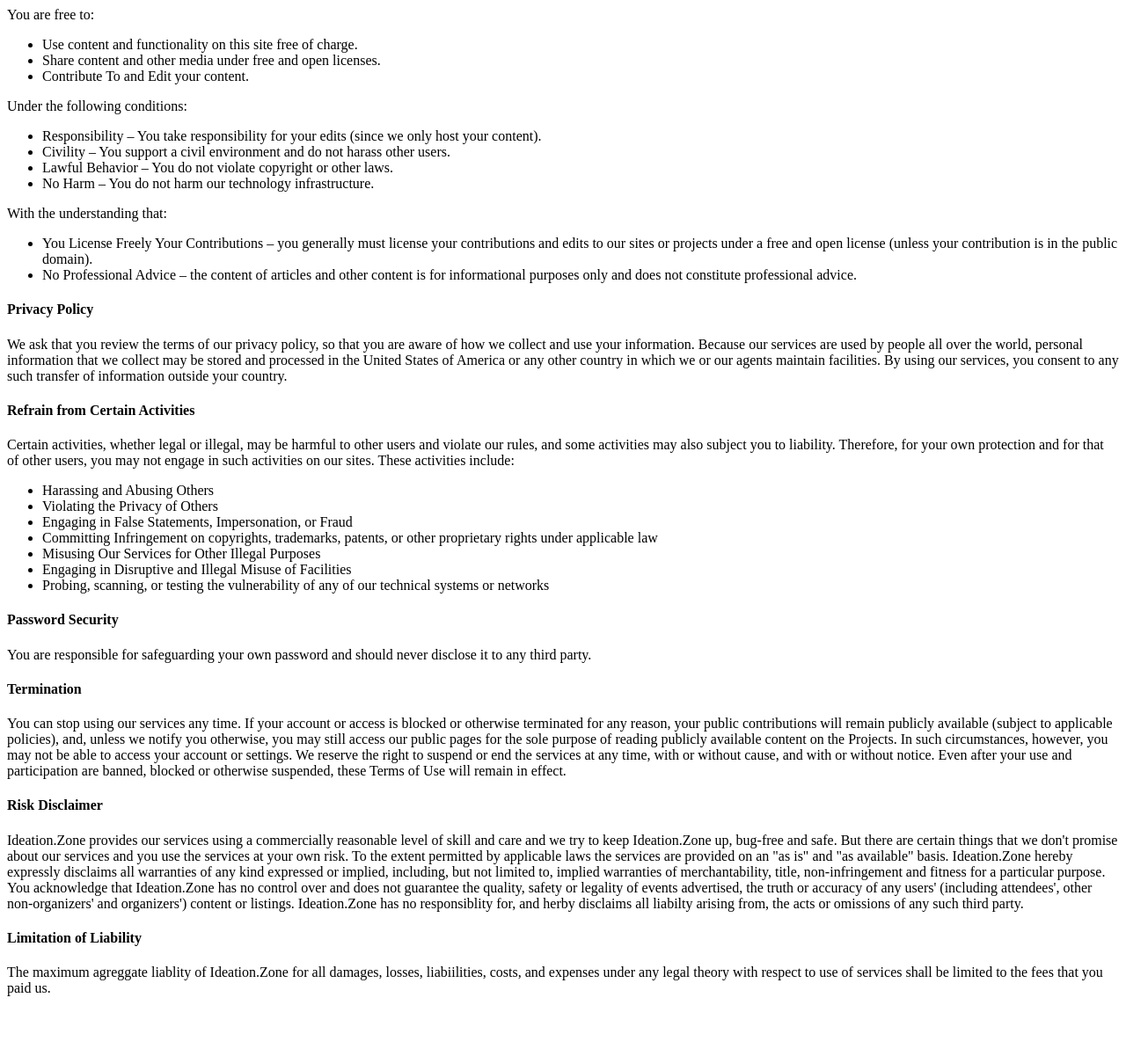
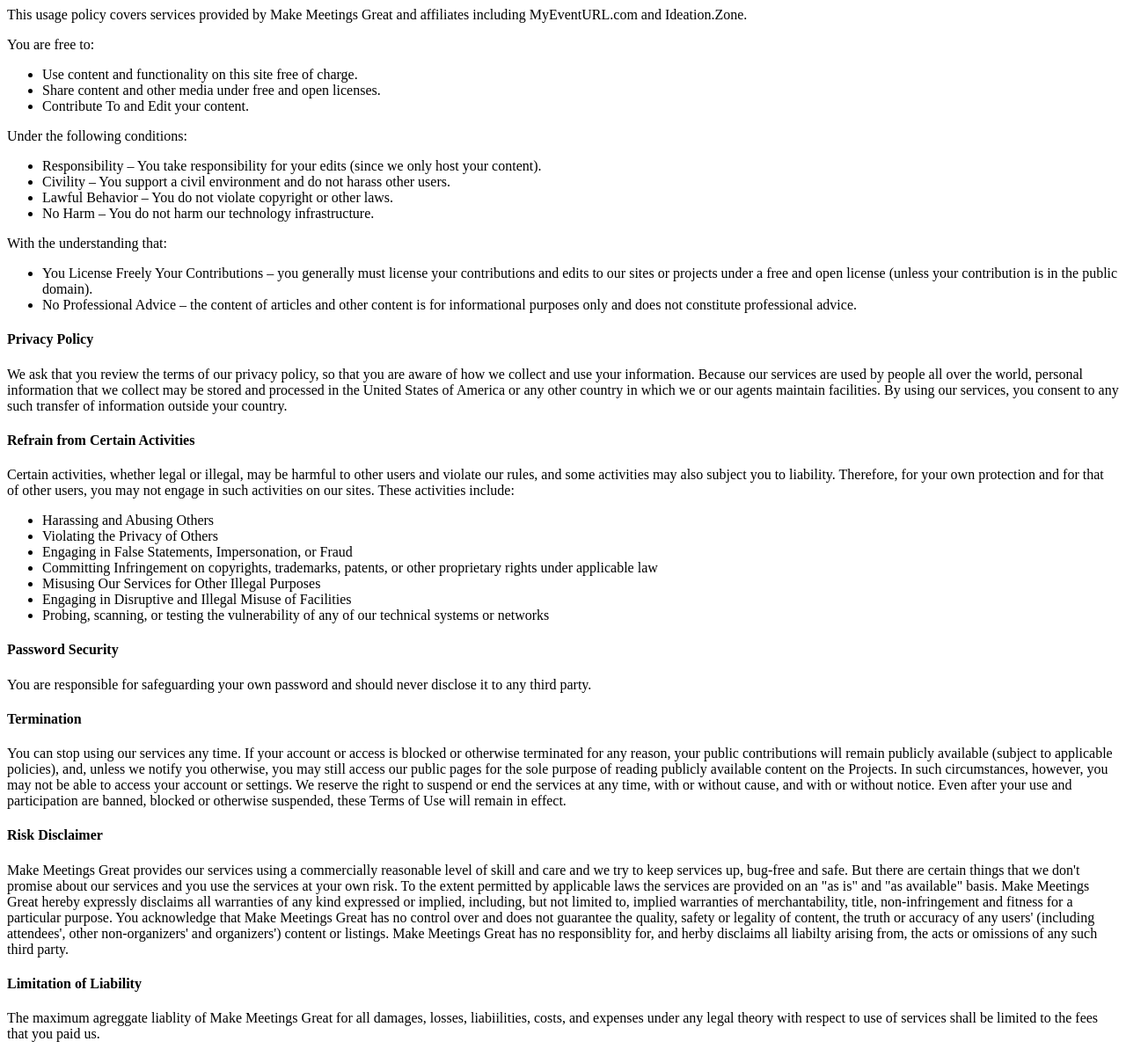
Before and after one commit to MakeMeetingsGreat/makemeetingsgreat, a plain HTML site: page usage.html in a window 1280 px wide. Shown: the whole page at 88% size. Before the commit the page ends 1149 px from the top, so only its background shows below. Drawn offline with Linux system fonts and the light colour scheme.

Commit message:
Update usage.html

```diff
--- a/usage.html
+++ b/usage.html
@@ -1,5 +1,6 @@
 <html>
   <body>
+    <p>This usage policy covers services provided by Make Meetings Great and affiliates including MyEventURL.com and Ideation.Zone.</p>
     <p class="list-group-item-heading">You are free to:</p>
     <ul>
       <li>Use content and functionality on this site free of charge.</li>
@@ -39,8 +40,8 @@
     <h4>Termination</h4>
     <p>You can stop using our services any time. If your account or access is blocked or otherwise terminated for any reason, your public contributions will remain publicly available (subject to applicable policies), and, unless we notify you otherwise, you may still access our public pages for the sole purpose of reading publicly available content on the Projects. In such circumstances, however, you may not be able to access your account or settings. We reserve the right to suspend or end the services at any time, with or without cause, and with or without notice. Even after your use and participation are banned, blocked or otherwise suspended, these Terms of Use will remain in effect.</p>
     <h4>Risk Disclaimer</h4>
-    <p>Ideation.Zone provides our services using a commercially reasonable level of skill and care and we try to keep Ideation.Zone up, bug-free and safe.  But there are certain things that we don't promise about our services and you use the services at your own risk.  To the extent permitted by applicable laws the services are provided on an "as is" and "as available" basis.  Ideation.Zone hereby expressly disclaims all warranties of any kind expressed or implied, including, but not limited to, implied warranties of merchantability, title, non-infringement and fitness for a particular purpose.  You acknowledge that Ideation.Zone has no control over and does not guarantee the quality, safety or legality of events advertised, the truth or accuracy of any users' (including attendees', other non-organizers' and organizers') content or listings.  Ideation.Zone has no responsiblity for, and herby disclaims all liabilty arising from, the acts or omissions of any such third party.</p>
+    <p>Make Meetings Great provides our services using a commercially reasonable level of skill and care and we try to keep services up, bug-free and safe.  But there are certain things that we don't promise about our services and you use the services at your own risk.  To the extent permitted by applicable laws the services are provided on an "as is" and "as available" basis.  Make Meetings Great hereby expressly disclaims all warranties of any kind expressed or implied, including, but not limited to, implied warranties of merchantability, title, non-infringement and fitness for a particular purpose.  You acknowledge that Make Meetings Great has no control over and does not guarantee the quality, safety or legality of content, the truth or accuracy of any users' (including attendees', other non-organizers' and organizers') content or listings.  Make Meetings Great has no responsiblity for, and herby disclaims all liabilty arising from, the acts or omissions of any such third party.</p>
     <h4>Limitation of Liability</h4>
-    <p>The maximum agreggate liablity of Ideation.Zone for all damages, losses, liabiilities, costs, and expenses under any legal theory with respect to use of services shall be limited to the fees that you paid us.</p>
+    <p>The maximum agreggate liablity of Make Meetings Great for all damages, losses, liabiilities, costs, and expenses under any legal theory with respect to use of services shall be limited to the fees that you paid us.</p>
   </body>
 </html>
```
